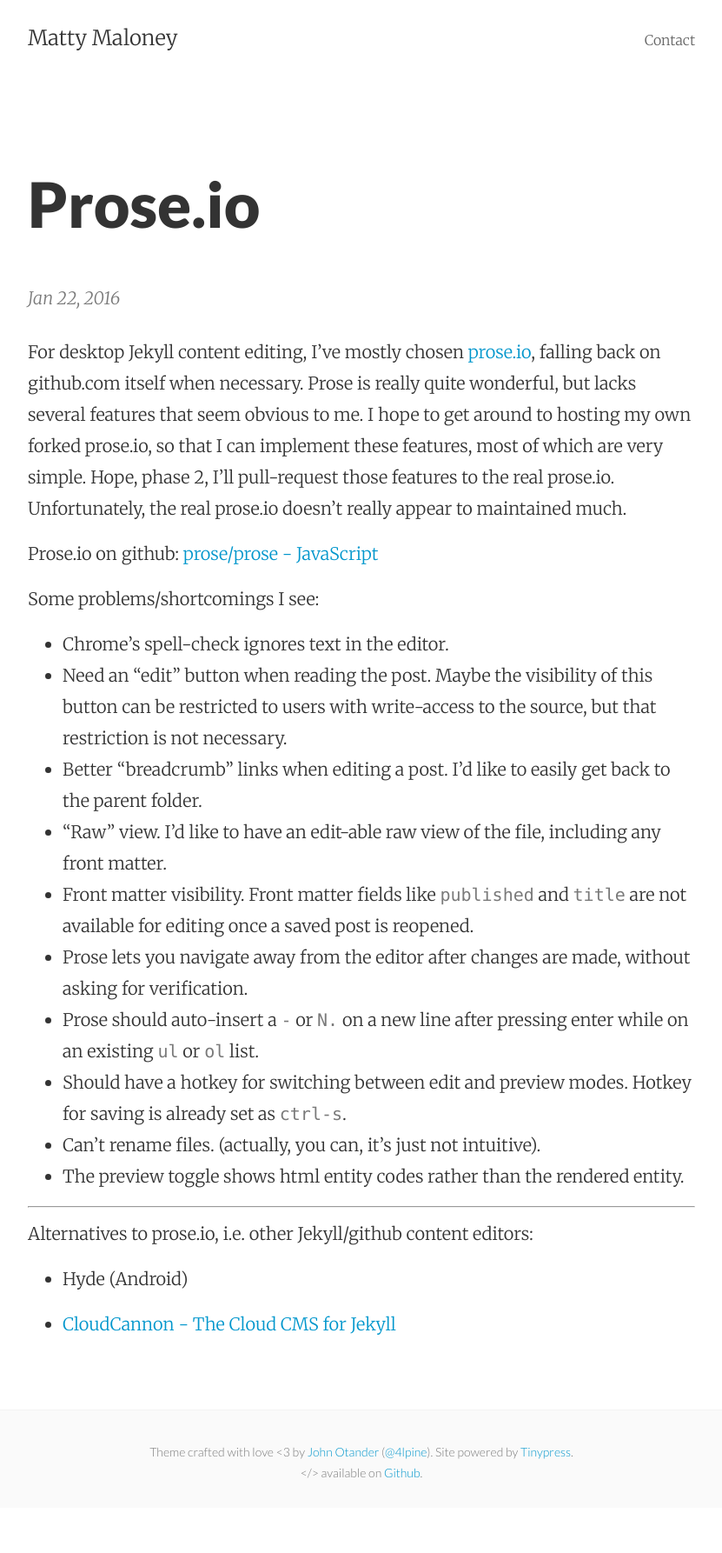
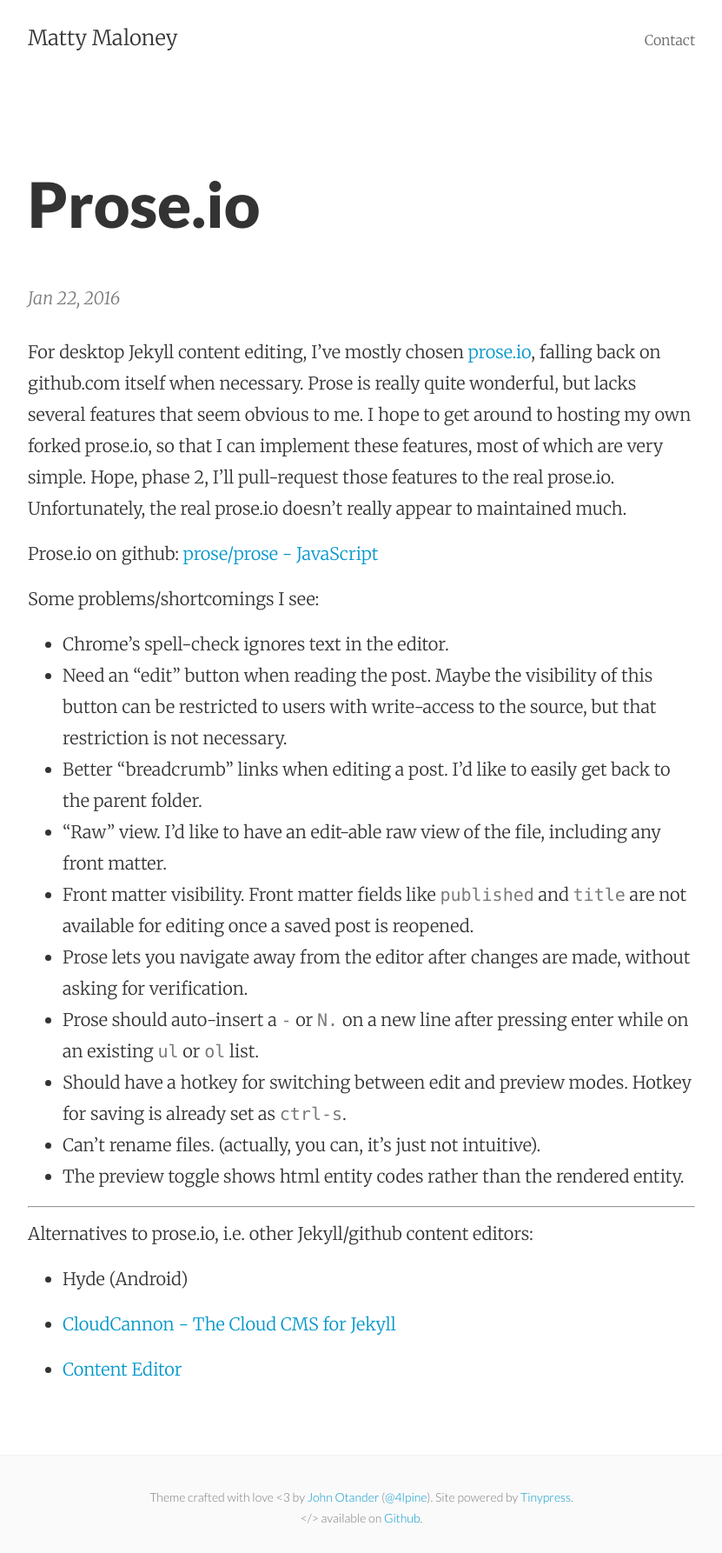
Before and after one commit to mattymaloney/mattymaloney.github.io, a Jekyll site: the page built from _posts/2016-01-22-prose-io.md, in a window 1280 px wide. Shown: the whole page at 87% size, without its empty margins (224-1055 px from the left). Built offline with Jekyll 4.4.1, drawn with Linux system fonts in a browser that asks for light colours; before the commit the page ends 1734 px from its top, so only the background shows below that.

Commit message:
Updated 2016-01-22-prose-io.md

```diff
--- a/_posts/2016-01-22-prose-io.md
+++ b/_posts/2016-01-22-prose-io.md
@@ -33,3 +33,5 @@
 * Hyde (Android)
 
 * [CloudCannon - The Cloud CMS for Jekyll](http://cloudcannon.com/)
+
+* [Content Editor](https://content-editor.surge.sh/)
```
